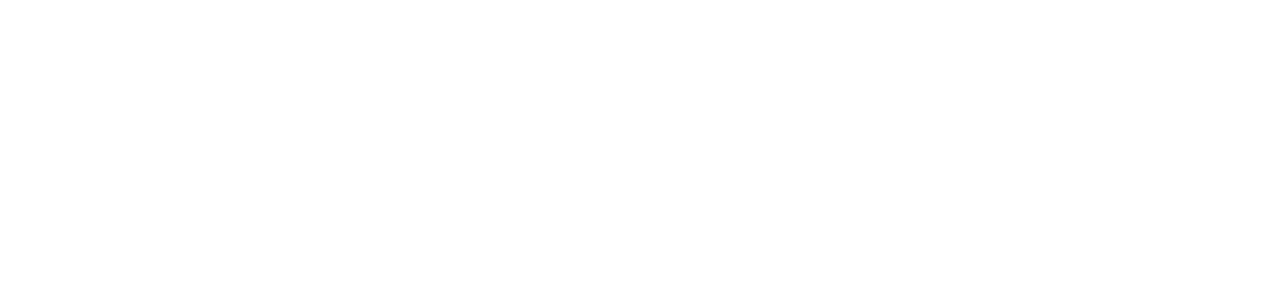
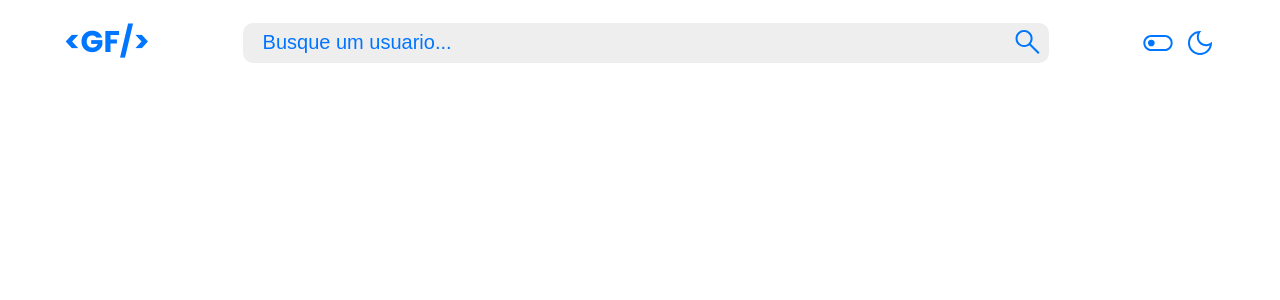
Before and after one commit to jumaelmartins/Github-user-finder, a React app: page / in a window 1280 px wide. Shown: the top 300 px of the page. Built offline with nearby package versions, Linux system fonts and the light colour scheme; the HTML template or start-up script is replaced by a standard one.

Commit message:
:lipstick: feat: Estilização do component cabeçalho.

```diff
--- a/src/App.tsx
+++ b/src/App.tsx
@@ -1,9 +1,26 @@
-import Layout from "./components/layout"
+import Layout from "./components/layout";
+import { createGlobalStyle } from "styled-components";
+
+const ResetStyles = createGlobalStyle`
+   * {
+    margin: 0;
+    padding: 0;
+    box-sizing: border-box;
+    border: 0;
+  }
+
+  html {
+    font-size: 62.5%;
+  }
+`;
 
 const App = () => {
   return (
-    <Layout/>
-  )
-}
+    <>
+      <ResetStyles />
+      <Layout />
+    </>
+  );
+};
 
-export default App
+export default App;
--- a/src/components/layout/index.tsx
+++ b/src/components/layout/index.tsx
@@ -1,9 +1,41 @@
-import { Wrapper } from "./style";
+import { Header } from "./style";
 
 const Layout = () => {
-  return <Wrapper>
+  return (
+    <>
+      <Header>
+        <h1>{"<GF/>"}</h1>
+        <form>
+          <fieldset>
+            <input placeholder="Busque um usuario..." type="text" />
+            <label htmlFor="">
+              <svg
+                width="48"
+                height="48"
+                viewBox="0 0 48 48"
+                fill="none"
+                xmlns="http://www.w3.org/2000/svg"
+              >
+                <path
+                  d="M39.8 45L26.65 31.85C25.65 32.7167 24.484 33.3917 23.152 33.875C21.8201 34.3583 20.4027 34.6 18.9 34.6C15.2946 34.6 12.2433 33.35 9.74595 30.85C7.24865 28.35 6 25.3333 6 21.8C6 18.2667 7.25 15.25 9.75 12.75C12.25 10.25 15.275 9 18.825 9C22.375 9 25.3917 10.25 27.875 12.75C30.3583 15.25 31.6 18.2692 31.6 21.8075C31.6 23.2358 31.3667 24.6167 30.9 25.95C30.4333 27.2833 29.7333 28.5333 28.8 29.7L42 42.8L39.8 45ZM18.85 31.6C21.5583 31.6 23.8604 30.6417 25.7563 28.725C27.6521 26.8083 28.6 24.5 28.6 21.8C28.6 19.1 27.6521 16.7917 25.7563 14.875C23.8604 12.9583 21.5583 12 18.85 12C16.1139 12 13.7882 12.9583 11.8729 14.875C9.95763 16.7917 9 19.1 9 21.8C9 24.5 9.95763 26.8083 11.8729 28.725C13.7882 30.6417 16.1139 31.6 18.85 31.6Z"
+                  fill="#0075FF"
+                />
+              </svg>
+            </label>
+          </fieldset>
+        </form>
+        <div>
+        <svg width="48" height="48" viewBox="0 0 48 48" fill="none" xmlns="http://www.w3.org/2000/svg">
+<path d="M14 36C10.6667 36 7.83333 34.8333 5.5 32.5C3.16667 30.1667 2 27.3333 2 24C2 20.6667 3.16667 17.8333 5.5 15.5C7.83333 13.1667 10.6667 12 14 12H34C37.3333 12 40.1667 13.1667 42.5 15.5C44.8333 17.8333 46 20.6667 46 24C46 27.3333 44.8333 30.1667 42.5 32.5C40.1667 34.8333 37.3333 36 34 36H14ZM14 33H34C36.5 33 38.625 32.125 40.375 30.375C42.125 28.625 43 26.5 43 24C43 21.5 42.125 19.375 40.375 17.625C38.625 15.875 36.5 15 34 15H14C11.5 15 9.375 15.875 7.625 17.625C5.875 19.375 5 21.5 5 24C5 26.5 5.875 28.625 7.625 30.375C9.375 32.125 11.5 33 14 33ZM13.9471 29.05C15.349 29.05 16.5417 28.5593 17.525 27.578C18.5083 26.5966 19 25.4049 19 24.003C19 22.601 18.5093 21.4083 17.5279 20.425C16.5466 19.4417 15.3549 18.95 13.9529 18.95C12.551 18.95 11.3583 19.4407 10.375 20.4221C9.39167 21.4034 8.9 22.5951 8.9 23.997C8.9 25.399 9.39068 26.5917 10.372 27.575C11.3534 28.5583 12.5451 29.05 13.9471 29.05Z" fill="#0075FF"/>
+</svg>
 
-  </Wrapper>;
+<svg width="48" height="48" viewBox="0 0 48 48" fill="none" xmlns="http://www.w3.org/2000/svg">
+<path d="M24 42C19 42 14.75 40.25 11.25 36.75C7.75 33.25 6 29 6 24C6 19 7.75 14.75 11.25 11.25C14.75 7.75 19 6 24 6C24.2667 6 24.55 6.00833 24.85 6.025C25.15 6.04167 25.5333 6.06667 26 6.1C24.8 7.16667 23.8667 8.48333 23.2 10.05C22.5333 11.6167 22.2 13.2667 22.2 15C22.2 18 23.25 20.55 25.35 22.65C27.45 24.75 30 25.8 33 25.8C34.7333 25.8 36.3833 25.4917 37.95 24.875C39.5167 24.2583 40.8333 23.4 41.9 22.3C41.9333 22.7 41.9583 23.025 41.975 23.275C41.9917 23.525 42 23.7667 42 24C42 29 40.25 33.25 36.75 36.75C33.25 40.25 29 42 24 42ZM24 39C27.6333 39 30.8 37.875 33.5 35.625C36.2 33.375 37.8833 30.7333 38.55 27.7C37.7167 28.0667 36.8222 28.3417 35.8667 28.525C34.9111 28.7083 33.9556 28.8 33 28.8C29.177 28.8 25.9213 27.4557 23.2328 24.7672C20.5443 22.0787 19.2 18.823 19.2 15C19.2 14.2 19.2833 13.3417 19.45 12.425C19.6167 11.5083 19.9167 10.4667 20.35 9.3C17.0833 10.2 14.375 12.025 12.225 14.775C10.075 17.525 9 20.6 9 24C9 28.1667 10.4583 31.7083 13.375 34.625C16.2917 37.5417 19.8333 39 24 39Z" fill="#0075FF"/>
+</svg>
+        </div>
+      </Header>
+    </>
+  );
 };
 
 export default Layout;
--- a/src/components/layout/style.ts
+++ b/src/components/layout/style.ts
@@ -1,5 +1,69 @@
 import styled from "styled-components";
 
-export const Wrapper = styled.main `
-    background: green;
-`
+export const Header = styled.header`
+  @import url("https://fonts.googleapis.com/css2?family=Poppins:wght@400;500;600;700&display=swap");
+  display: flex;
+  align-items: center;
+  justify-content: space-between;
+  width: 90%;
+  margin: auto;
+  padding: 2rem 0;
+  font-family: "Poppins", sans-serif;
+  color: #0075ff;
+
+  h1 {
+    font-size: 3rem;
+  }
+
+  form {
+    display: flex;
+    min-width: 70%;
+    align-items: center;
+    justify-content: center;
+  }
+
+  form > fieldset {
+    display: flex;
+    align-items: center;
+    justify-content: space-between;
+    background: #eeeeee;
+    height: 4rem;
+    width: 100%;
+    border-radius: 1rem;
+    &:hover {
+        outline: #0075ff 1px solid;
+        box-shadow: 1px 0 4px 0 #0075ff;
+    }
+  }
+
+  form > fieldset > input {
+    background: none;
+    height: 100%;
+    width: 100%;
+    outline: none;
+    border: none;
+    transition: all .3s;
+    margin: 0 2rem ;
+    font-size: 2rem;
+
+    ::placeholder {
+        color: #0075ff;
+    }
+
+  }
+  form > fieldset > label > svg {
+    max-width: 100%;
+    height: 3.2rem;
+    cursor: pointer;
+  }
+
+  div {
+    display: flex;
+    gap: 1rem;
+  }
+
+  div > svg {
+    height: 3.2rem;
+    width: 3.2rem;
+  }
+`;
--- a/src/components/profile/index.tsx
+++ b/src/components/profile/index.tsx
@@ -4,9 +4,6 @@
 const Profile = () => {
     return (
       <>
-      <header>
-        Teste
-      </header>
       </>
     )
   }
```
